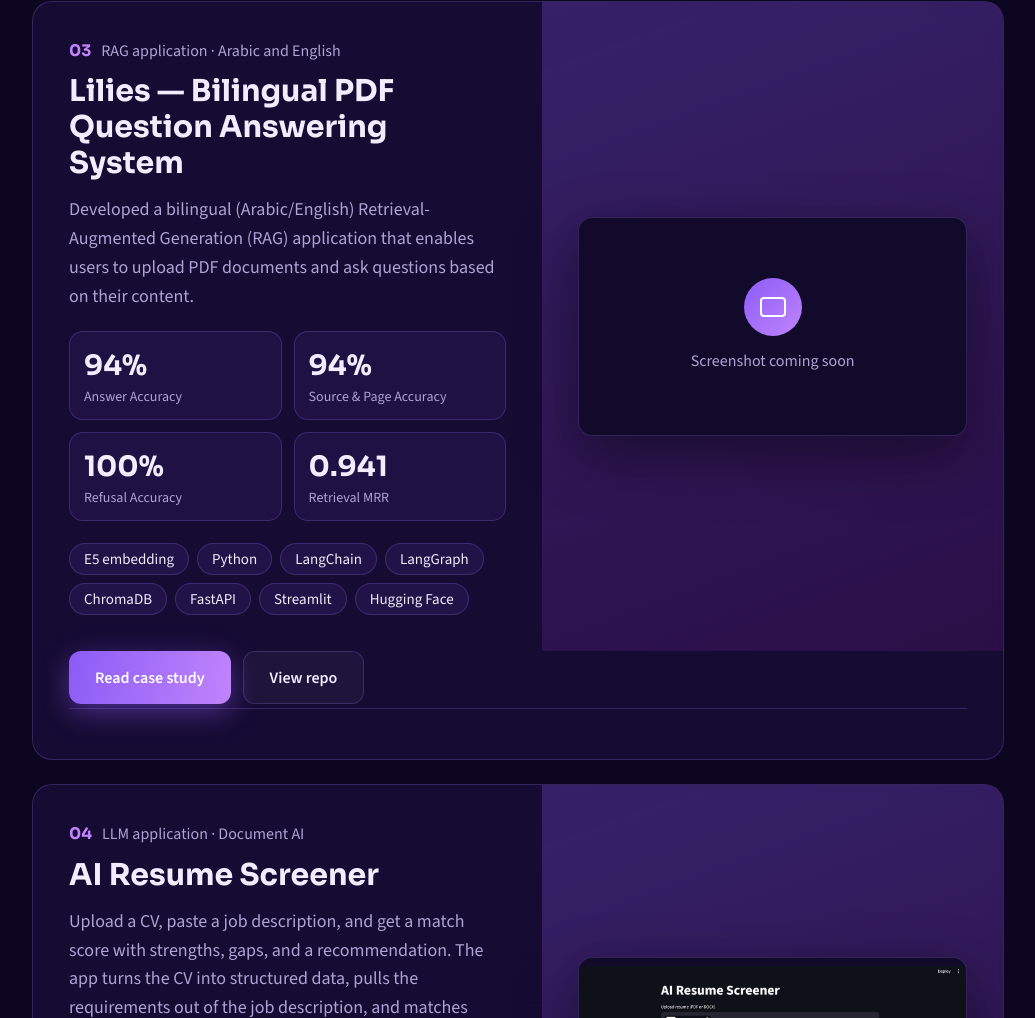
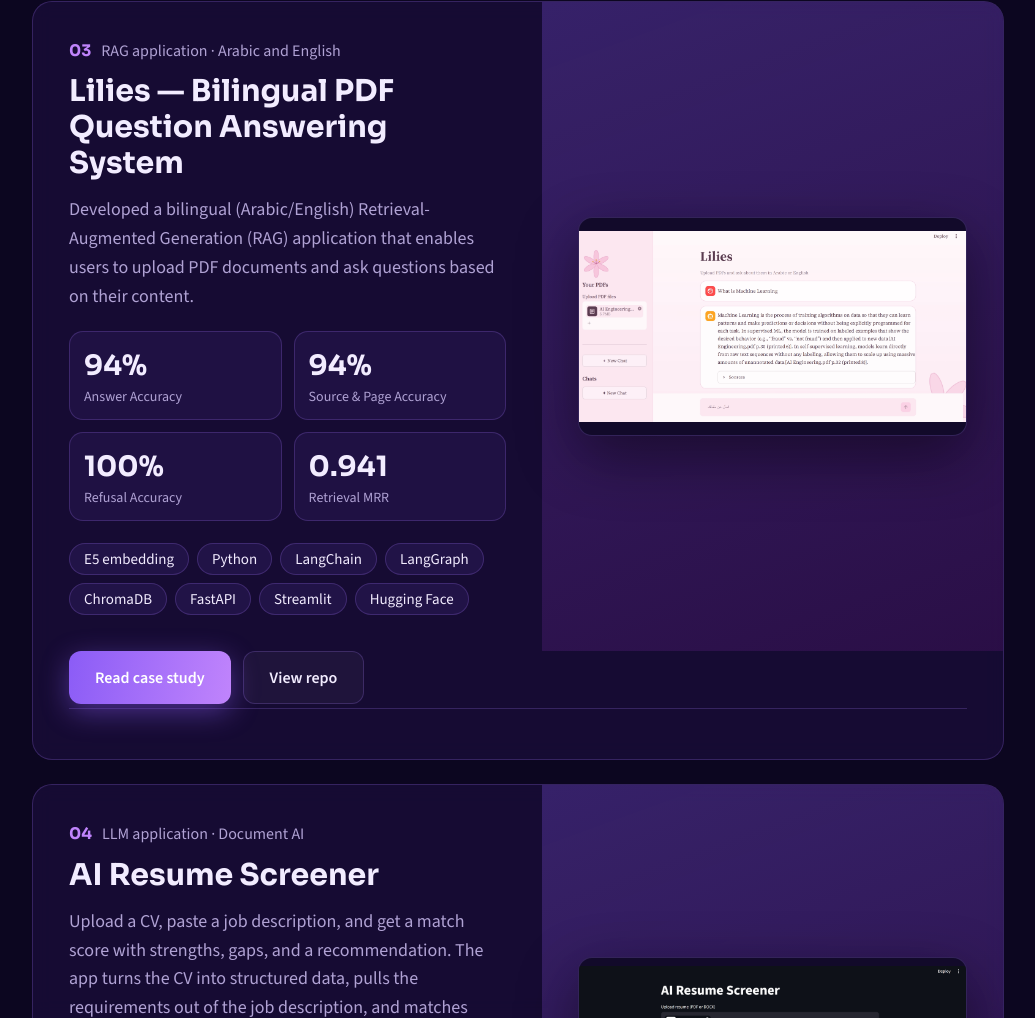
Before and after one commit to Layali1/Layali1.github.io, a plain HTML site: page index.html in a window 1280 px wide. Shown: the part 4054-5072 px from the top of the page, without its empty margins (122-1157 px from the left). Drawn offline with nearby package versions, Linux system fonts and the light colour scheme.

Commit message:
Set liliesImage to 'lilies.jpeg'
Updated liliesImage to reference 'lilies.jpeg'.

```diff
--- a/index (3).html
+++ b/index.html
@@ -385,7 +385,7 @@ var LINKS={
   neurolinkVideo:"neurolink bci eeg.mp4",     /* YouTube link, or a video file name such as neurolink.mp4 */
   neurolinkRepo:"https://github.com/NeuroLink-BCI/NeuroLink",
   liliesRepo:"https://github.com/Layali1/Lilies",
-  liliesImage:"",
+  liliesImage:"lilies.jpeg",
   recommenderVideo:"Recommendation.mp4",   /* YouTube link, or a video file name such as recommender.mp4 */
   recommenderRepo:"https://github.com/Malathsa/Hybrid-Movie-Recommendation-System-LightFM-Based-",
   resumeImage:"bank-program1.jpeg"
```
